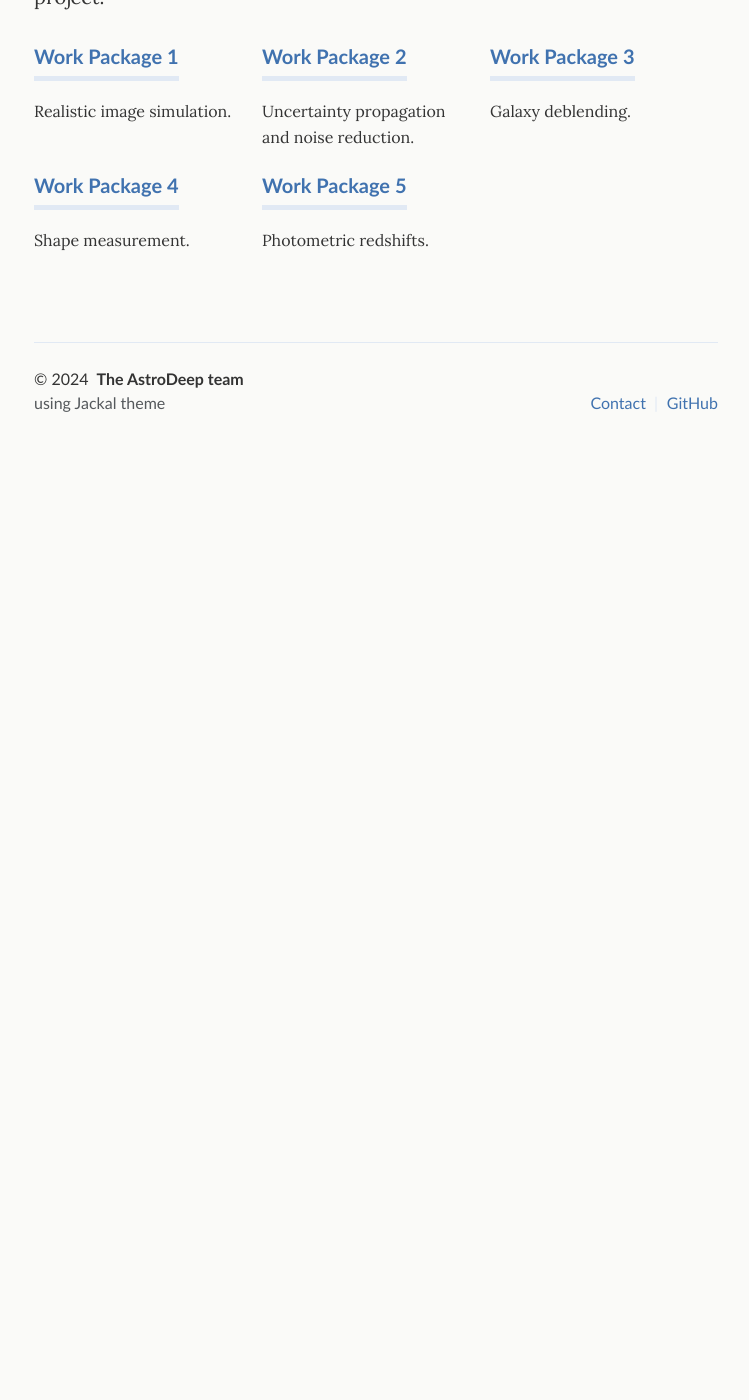
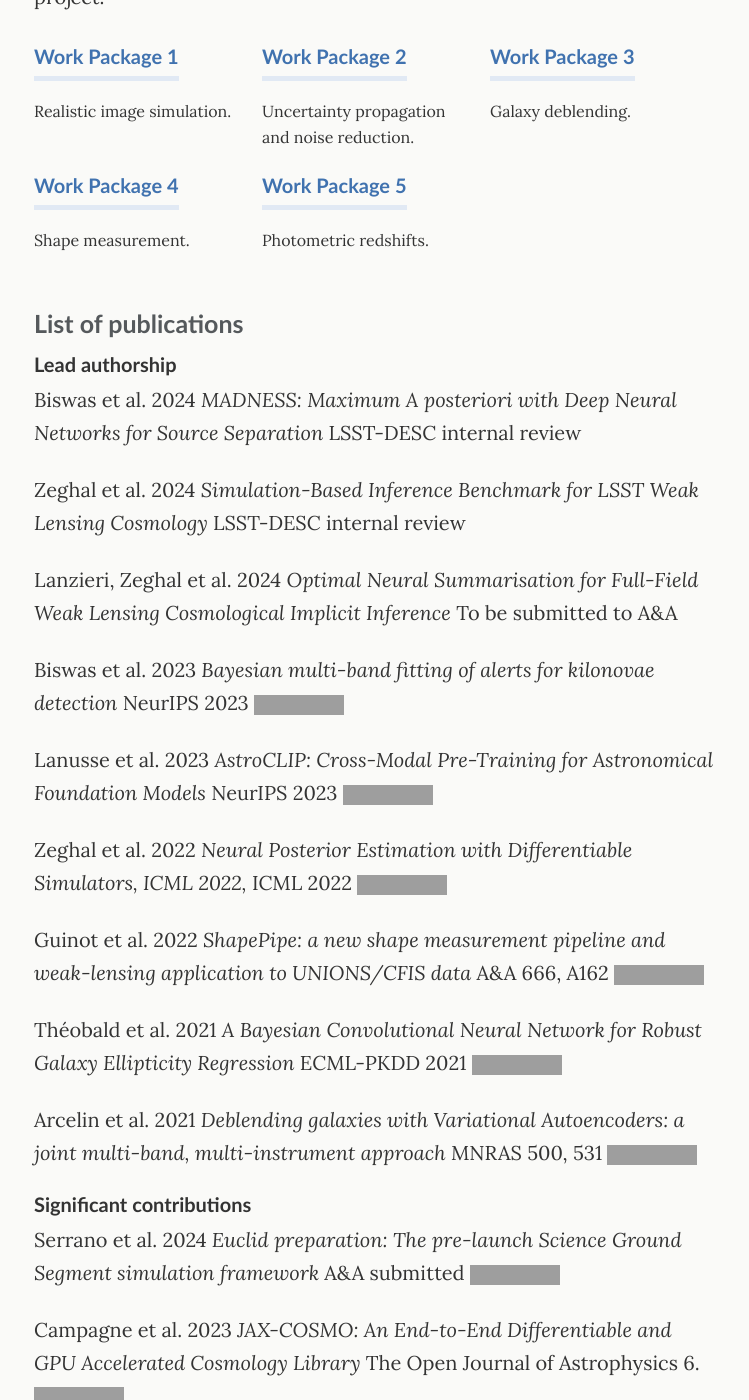
Before and after one commit to astrodeepnet/website, a Jekyll site: the page built from projects/index.html, in a window 1280 px wide and 1400 px high, scrolled down 270 px. Shown: the whole window, without its empty margins (264-1013 px from the left). Built offline with Jekyll 4.4.1, drawn with Linux system fonts in a browser that asks for light colours; before the commit the page ends 900 px from its top, so only the background shows below that; some of the changed text lies outside the part shown; grey boxes are pictures that could not be loaded.

Commit message:
Add a list of publications

```diff
--- a/projects/index.html
+++ b/projects/index.html
@@ -51,3 +51,174 @@ permalink: /projects/
 
     </div><!-- grid -->
 </div>
+
+<h3 id="publication-list">
+    List of publications
+    <a class="headerlink" href="#publication-list" title="Permanent link"> </a>
+</h3>
+
+<h4>
+    Lead authorship
+</h4>
+
+<p>
+    Biswas et al. 2024
+    <em>
+        MADNESS: Maximum A posteriori with Deep Neural Networks for Source Separation
+    </em>
+        LSST-DESC internal review
+    <!-- <a href="http://arxiv.org/abs/2311.04845"> -->
+        <!-- arXiv -->
+    <!-- </a> -->
+</p>
+
+<p>
+    Zeghal et al. 2024
+    <em>
+        Simulation-Based Inference Benchmark for LSST Weak Lensing Cosmology
+    </em>
+        LSST-DESC internal review
+    <!-- <a href="http://arxiv.org/abs/2311.04845"> -->
+        <!-- arXiv -->
+    <!-- </a> -->
+</p>
+
+<p>
+    Lanzieri, Zeghal et al. 2024
+    <em>
+        Optimal Neural Summarisation for Full-Field Weak Lensing Cosmological Implicit Inference
+    </em>
+        To be submitted to A&A
+    <!-- <a href="http://arxiv.org/abs/2311.04845"> -->
+        <!-- arXiv:2311.04845 -->
+    <!-- </a> -->
+</p>
+
+<p>
+    Biswas et al. 2023
+    <em>
+        Bayesian multi-band fitting of alerts for kilonovae detection
+    </em>
+        NeurIPS 2023
+    <a href="http://arxiv.org/abs/2311.04845">
+        <img src="https://img.shields.io/badge/arXiv-2311.04845-red.svg">
+    </a>
+</p>
+
+<p>
+    Lanusse et al. 2023
+    <em>
+        AstroCLIP: Cross-Modal Pre-Training for Astronomical Foundation Models
+    </em>
+        NeurIPS 2023
+    <a href="http://arxiv.org/abs/2310.03024">
+        <img src="https://img.shields.io/badge/arXiv-2310.03024-red.svg">
+    </a>
+</p>
+
+<p>
+    Zeghal et al. 2022
+    <em>
+        Neural Posterior Estimation with Differentiable Simulators, ICML 2022,
+    </em>
+        ICML 2022
+    <a href="http://arxiv.org/abs/2207.05636">
+        <img src="https://img.shields.io/badge/arXiv-2207.05636-red.svg">
+    </a>
+</p>
+
+<p>
+    Guinot et al. 2022
+    <em>
+        ShapePipe: a new shape measurement pipeline and weak-lensing application to UNIONS/CFIS data
+    </em>
+        A&A 666, A162
+    <a href="http://arxiv.org/abs/2204.04798">
+        <img src="https://img.shields.io/badge/arXiv-2204.04798-red.svg">
+    </a>
+</p>
+
+<p>
+    Théobald et al. 2021
+    <em>
+        A Bayesian Convolutional Neural Network for Robust Galaxy Ellipticity Regression
+    </em>
+        ECML-PKDD 2021
+    <a href="http://arxiv.org/abs/2104.09970">
+        <img src="https://img.shields.io/badge/arXiv-2104.09970-red.svg">
+    </a>
+</p>
+
+<p>
+    Arcelin et al. 2021
+    <em>
+        Deblending galaxies with Variational Autoencoders: a joint multi-band, multi-instrument approach
+    </em>
+        MNRAS 500, 531
+    <a href="http://arxiv.org/abs/2005.12039">
+        <img src="https://img.shields.io/badge/arXiv-2005.12039-red.svg">
+    </a>
+</p>
+
+
+<h4>
+    Significant contributions
+</h4>
+
+<p>
+    Serrano et al. 2024
+    <em>
+        Euclid preparation: The pre-launch Science Ground Segment simulation framework
+    </em>
+        A&A submitted
+    <a href="http://arxiv.org/abs/2401.01452">
+        <img src="https://img.shields.io/badge/arXiv-2401.01452-red.svg">
+    </a>
+</p>
+
+<p>
+    Campagne et al. 2023
+    <em>
+        JAX-COSMO: An End-to-End Differentiable and GPU Accelerated Cosmology Library
+    </em>
+        The Open Journal of Astrophysics 6.
+    <a href="http://arxiv.org/abs/2302.05163">
+        <img src="https://img.shields.io/badge/arXiv-2302.05163-red.svg">
+    </a>
+</p>
+
+<p>
+    Guy et al. 2022
+    <em>
+        Rubin-Euclid Derived Data Products: Initial Recommendations
+    </em>
+        published on Zenodo
+    <a href="http://arxiv.org/abs/2201.03862">
+        <img src="https://img.shields.io/badge/arXiv-2201.03862-red.svg">
+    </a>
+    <!-- <a href="https://doi.org/10.5281/zenodo.7195671"> -->
+        <!-- <img src="https://zenodo.org/badge/DOI/10.5281/zenodo.7195671.svg" alt="DOI"> -->
+    <!-- </a> -->
+</p>
+
+<p>
+    Remy et al. 2022
+    <em>
+        Towards solving model bias in cosmic shear forward modeling
+    </em>
+        NeurIPS 2022
+    <a href="http://arxiv.org/abs/2210.16243">
+        <img src="https://img.shields.io/badge/arXiv-2210.16243-red.svg">
+    </a>
+</p>
+
+<p>
+    Bretonnière et al. 2021
+    <em>
+        Probabilistic segmentation of overlapping galaxies for large cosmological surveys
+    </em>
+        NeurIPS 2021
+    <a href="http://arxiv.org/abs/2111.15455">
+        <img src="https://img.shields.io/badge/arXiv-2111.15455-red.svg">
+    </a>
+</p>
```
